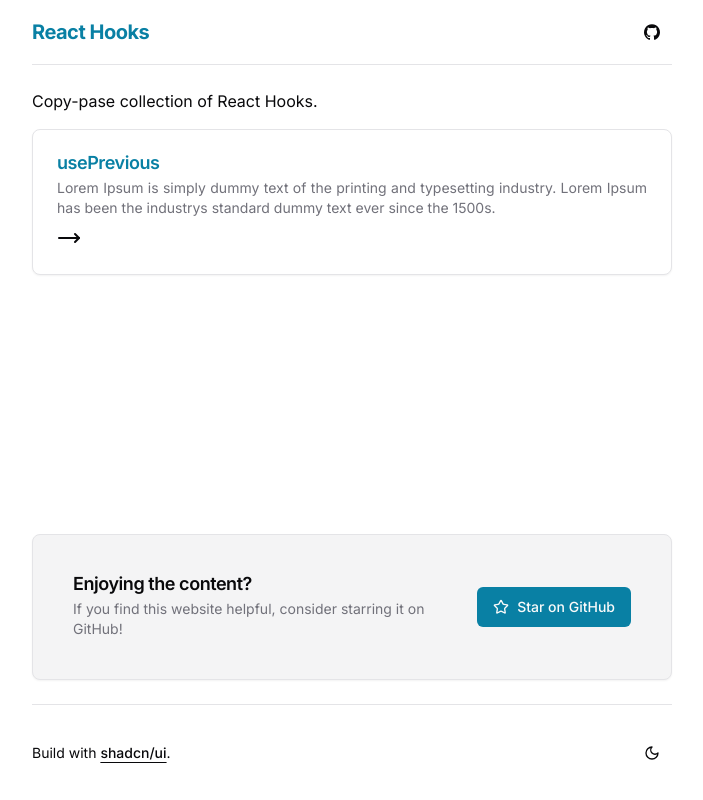
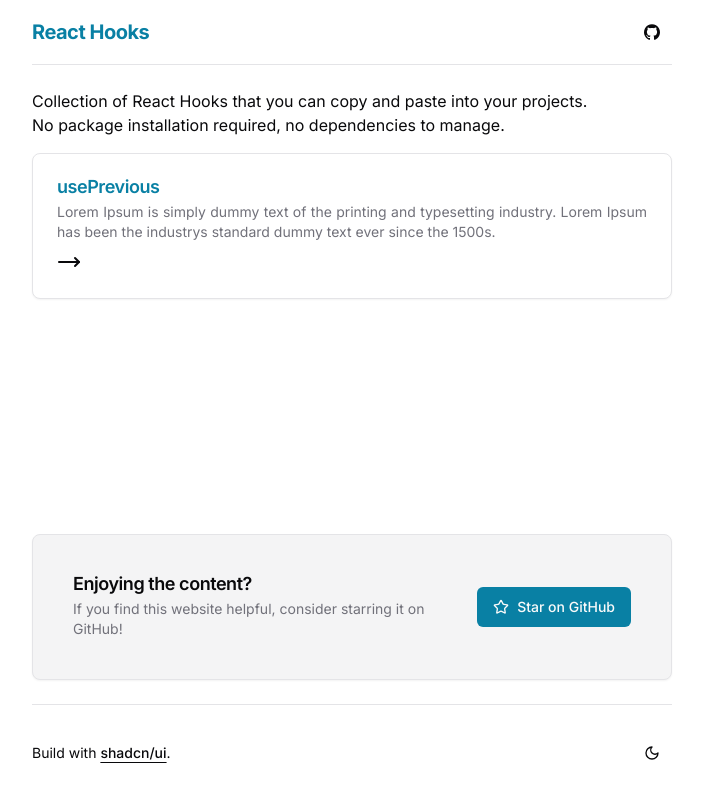
Before and after one commit to OreQr/react-hooks, a Next.js app: page / in a window 1280 px wide. Shown: the whole page, without its empty margins (288-991 px from the left). Built offline with nearby package versions, Linux system fonts and the light colour scheme.

Commit message:
Setup project

```diff
--- a/src/app/page.tsx
+++ b/src/app/page.tsx
@@ -4,7 +4,12 @@ import { HookCard } from "@/components/hook-card"
 export default async function Home() {
   return (
     <div className="space-y-4">
-      <h2>Copy-pase collection of React Hooks.</h2>
+      <h2>
+        Collection of React Hooks that you can copy and paste into your
+        projects.
+        <br />
+        No package installation required, no dependencies to manage.
+      </h2>
       <div className="space-y-2">
         {hooksConfig.map((hook) => (
           <HookCard key={hook.name} hook={hook} />
--- a/src/config/site.ts
+++ b/src/config/site.ts
@@ -1,6 +1,7 @@
 export const siteConfig = {
   title: "React Hooks",
-  description: "Generated by create next app",
+  description:
+    "Collection of React Hooks that you can copy and paste into your projects. No package installation required, no dependencies to manage.",
   links: {
     github: "https://github.com/OreQr/react-hooks",
   },
```
Also changed, not shown: 1 other file (tests, documents, lock files or other folders).
